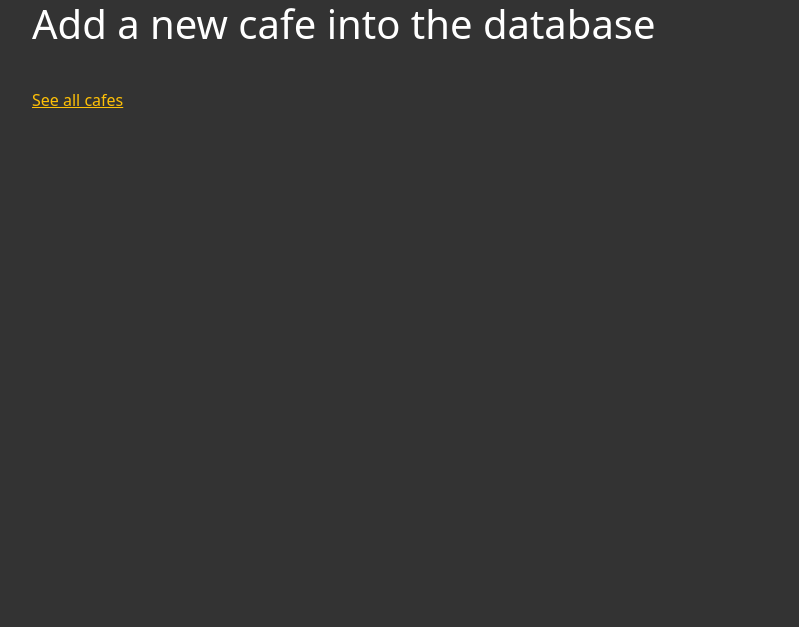
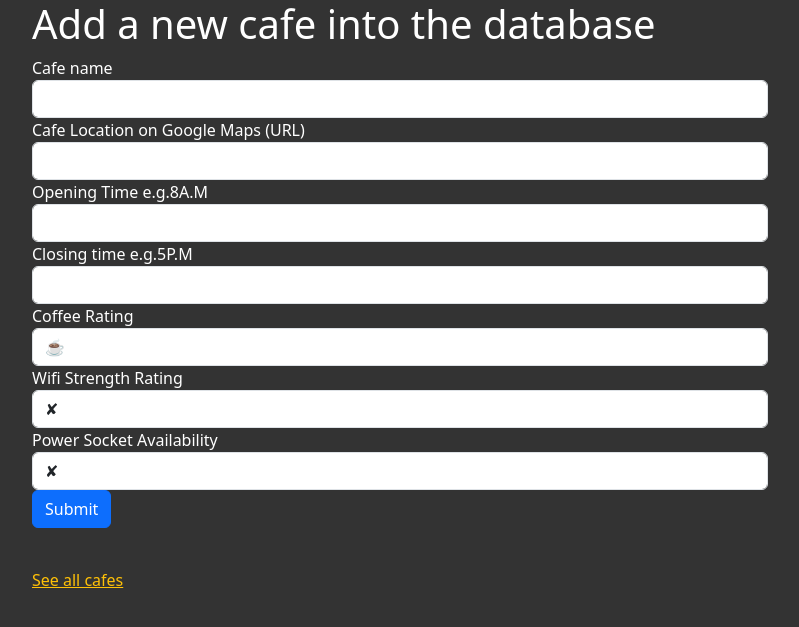
Before and after one commit to Bilol03/coffee-and-wifi-project, a Flask app: page /add in a window 1280 px wide. Shown: the top 627 px of the page, without its empty margins (50-849 px from the left). Run offline with Flask 3, Linux system fonts and the light colour scheme; some libraries are stand-ins or nearby versions.

Commit message:
Adding new cafe part has been finished

```diff
--- a/cafe-data.csv
+++ b/cafe-data.csv
@@ -3,3 +3,5 @@ Lighthaus,https://goo.gl/maps/2EvhB4oq4gyUXKXx9,11AM, 3:30PM,☕☕☕☕️,
 Esters,https://goo.gl/maps/13Tjc36HuPWLELaSA,8AM,3PM,☕☕☕☕,💪💪💪,🔌
 Ginger & White,https://goo.gl/maps/DqMx2g5LiAqv3pJQ9,7:30AM,5:30PM,☕☕☕,✘,🔌
 Mare Street Market,https://goo.gl/maps/ALR8iBiNN6tVfuAA8,8AM,1PM,☕☕,💪💪💪,🔌🔌🔌
+sadad,https://main.com,asdasd,asda,☕☕,💪,🔌🔌
+Evos,https://evos.uz,8A.M,10P.M,☕☕☕☕,💪💪,🔌🔌🔌🔌
--- a/main.py
+++ b/main.py
@@ -1,8 +1,8 @@
-from flask import Flask, render_template
+from flask import Flask, render_template, redirect
 from flask_bootstrap import Bootstrap5
 from flask_wtf import FlaskForm
-from wtforms import StringField, SubmitField
-from wtforms.validators import DataRequired
+from wtforms import StringField, SubmitField, SelectField
+from wtforms.validators import DataRequired, URL
 import csv
 import pandas
 
@@ -13,6 +13,13 @@ Bootstrap5(app)
 
 class CafeForm(FlaskForm):
     cafe = StringField('Cafe name', validators=[DataRequired()])
+    maps = StringField('Cafe Location on Google Maps (URL)', validators=[DataRequired(), URL()])
+    opening = StringField('Opening Time e.g.8A.M', validators=[DataRequired()])
+    closing = StringField('Closing time e.g.5P.M', validators=[DataRequired()])
+    coffee_rating = SelectField("Coffee Rating", choices=["☕️", "☕☕", "☕☕☕", "☕☕☕☕", "☕☕☕☕☕"], validators=[DataRequired()])
+    wifi_rating = SelectField("Wifi Strength Rating", choices=["✘", "💪", "💪💪", "💪💪💪", "💪💪💪💪", "💪💪💪💪💪"], validators=[DataRequired()])
+    power_rating = SelectField("Power Socket Availability", choices=["✘", "🔌", "🔌🔌", "🔌🔌🔌", "🔌🔌🔌🔌", "🔌🔌🔌🔌🔌"], validators=[DataRequired()])
+
     submit = SubmitField('Submit')
 
 # Exercise:
@@ -30,14 +37,27 @@ def home():
     return render_template("index.html")
 
 
-@app.route('/add')
+@app.route('/add', methods=["POST", "GET"])
 def add_cafe():
     form = CafeForm()
     if form.validate_on_submit():
-        print("True")
-    # Exercise:
-    # Make the form write a new row into cafe-data.csv
-    # with   if form.validate_on_submit()
+        cafe_name = form.cafe.data
+        map_link = form.maps.data
+        opening = form.opening.data
+        closing = form.closing.data
+        coffee_rating = form.coffee_rating.data
+        wifi_rating = form.wifi_rating.data
+        power_rating = form.power_rating.data
+
+        with open('cafe-data.csv', mode='a', encoding='utf-8') as file:
+            file.write(f"\n{cafe_name},"
+                       f"{map_link},"
+                       f"{opening},"
+                       f"{closing},"
+                       f"{coffee_rating},"
+                       f"{wifi_rating},"
+                       f"{power_rating}")
+        return redirect('/cafes')
     return render_template('add.html', form=form)
 
 
--- a/templates/add.html
+++ b/templates/add.html
@@ -1,4 +1,5 @@
 {% extends 'base.html' %}
+{% from 'bootstrap4/form.html' import render_form %}
 <!--Don't forget your import here-->
 {% block title %}Add A New Cafe{% endblock %}
 {%block styles%}
@@ -11,10 +12,9 @@
     <div class="col-sm-12 col-md-8">
 
       <h1>Add a new cafe into the database</h1>
+      {{ render_form(form, novalidate=True) }}
 
-      <!-- This is where your WTForm will go -->
-
-	  <p class="space-above"><a href="/cafes">See all cafes</a></p>
+	  <p class="space-above"><a href="{{url_for('cafes')}}">See all cafes</a></p>
 
     </div>
   </div>
```
